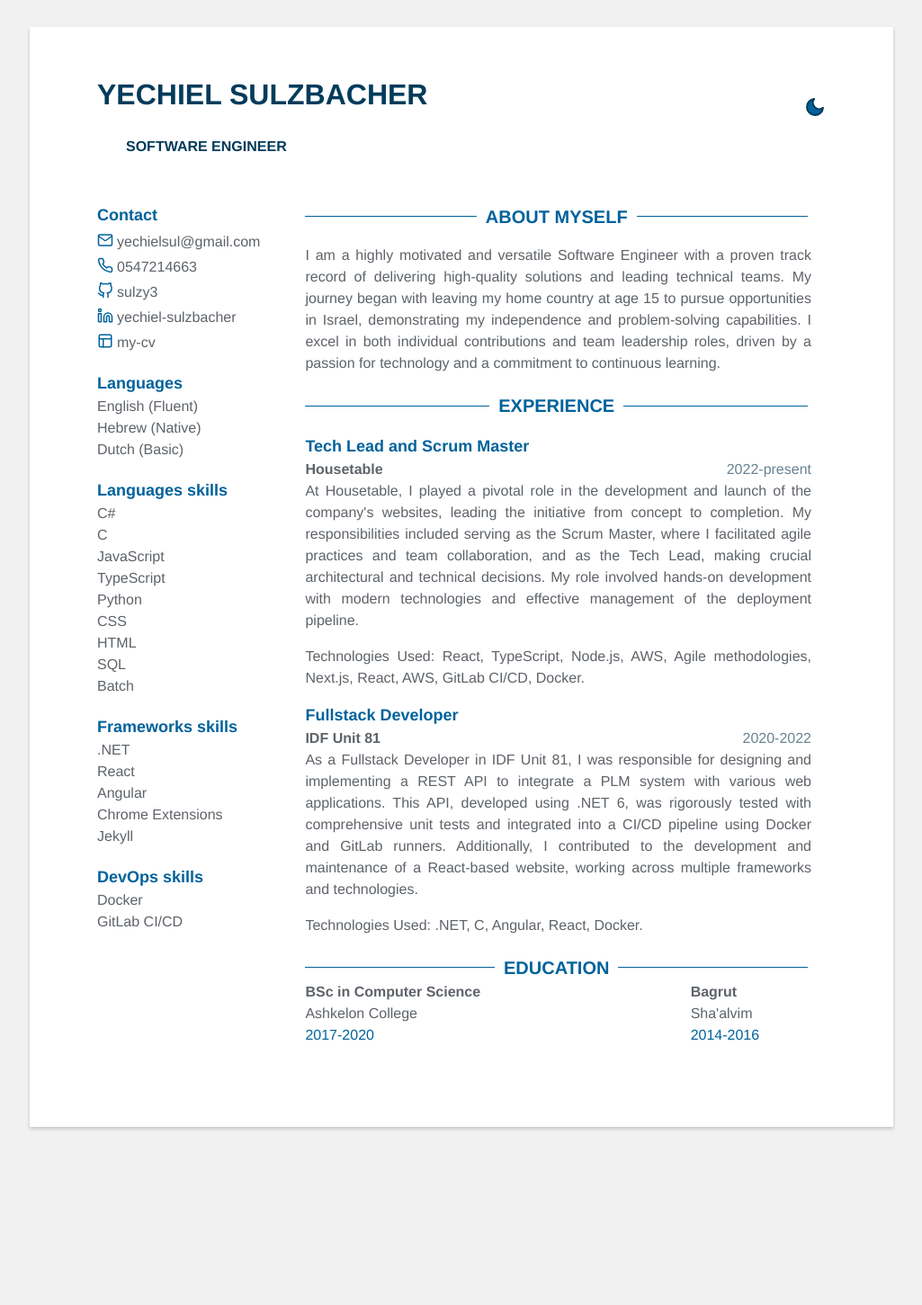
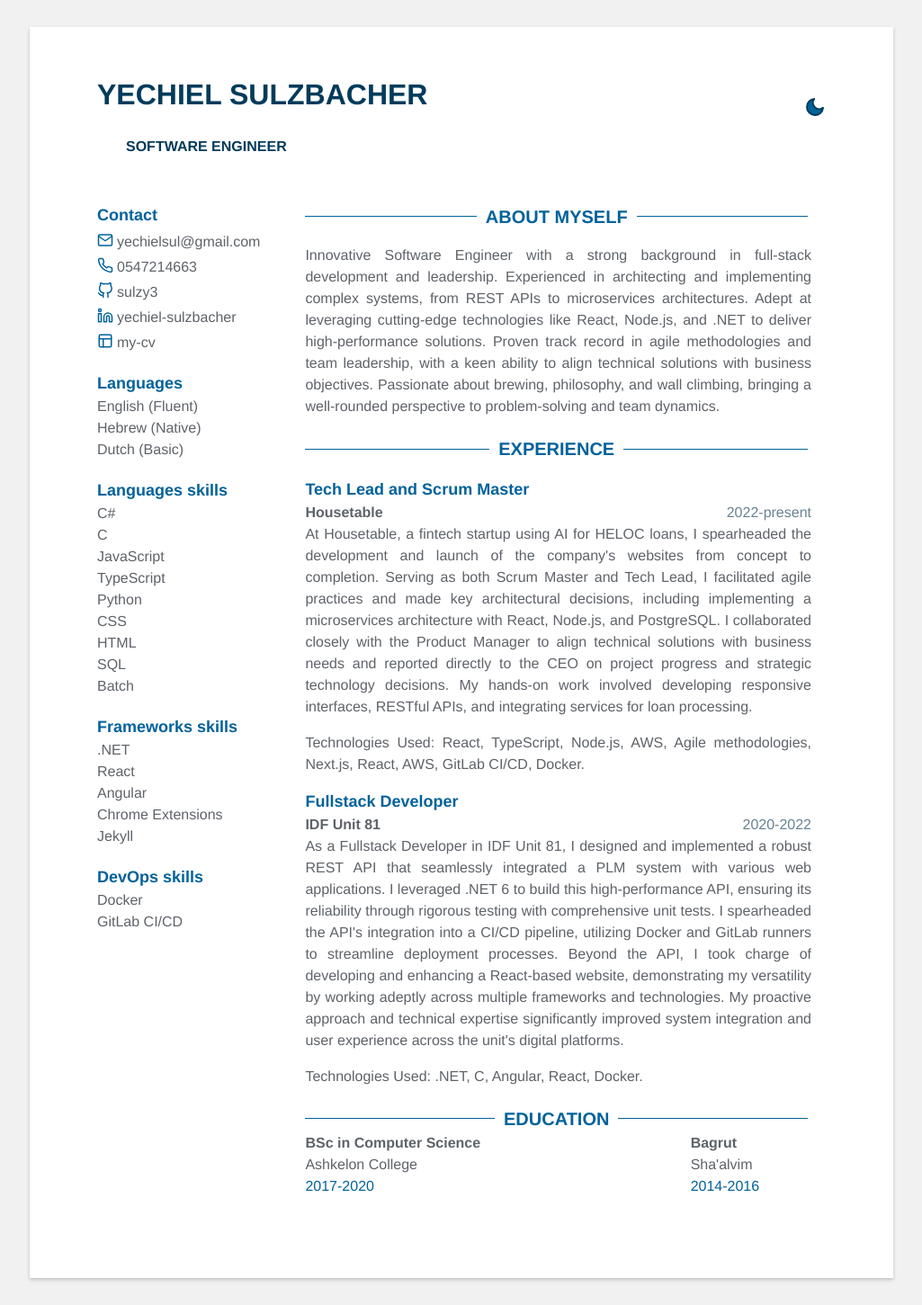
Before and after one commit to chaniheller97/my-cv, a Jekyll site: the page built from index.html, in a window 1280 px wide. Shown: the whole page at 90% size, without its empty margins (127-1152 px from the left). Built offline with Jekyll 4.4.1, drawn with Linux system fonts in a browser that asks for light colours; before the commit the page ends 1283 px from its top, so only the background shows below that.

Commit message:
Update data.yml

```diff
--- a/_data/data.yml
+++ b/_data/data.yml
@@ -25,6 +25,11 @@
     time: 2014-2016
     university: Sha'alvim
 
+interests:
+   -brewing
+   -philosophy
+   -wall climbing
+
 skills:
   - category: Languages
     skill:
@@ -51,14 +56,14 @@
 
 # Profile
 profile: |
-  I am a highly motivated and versatile Software Engineer with a proven track record of delivering high-quality solutions and leading technical teams. My journey began with leaving my home country at age 15 to pursue opportunities in Israel, demonstrating my independence and problem-solving capabilities. I excel in both individual contributions and team leadership roles, driven by a passion for technology and a commitment to continuous learning.
-# Experience
+     Innovative Software Engineer with a strong background in full-stack development and leadership. Experienced in architecting and implementing complex systems, from REST APIs to microservices architectures. Adept at leveraging cutting-edge technologies like React, Node.js, and .NET to deliver high-performance solutions. Proven track record in agile methodologies and team leadership, with a keen ability to align technical solutions with business objectives. Passionate about brewing, philosophy, and wall climbing, bringing a well-rounded perspective to problem-solving and team dynamics.
+ # Experience
 experience:
   - role: Tech Lead and Scrum Master
     time: 2022-present
     company: Housetable
     details: |
-      At Housetable, I played a pivotal role in the development and launch of the company's websites, leading the initiative from concept to completion. My responsibilities included serving as the Scrum Master, where I facilitated agile practices and team collaboration, and as the Tech Lead, making crucial architectural and technical decisions. My role involved hands-on development with modern technologies and effective management of the deployment pipeline.
+        At Housetable, a fintech startup using AI for HELOC loans, I spearheaded the development and launch of the company's websites from concept to completion. Serving as both Scrum Master and Tech Lead, I facilitated agile practices and made key architectural decisions, including implementing a microservices architecture with React, Node.js, and PostgreSQL. I collaborated closely with the Product Manager to align technical solutions with business needs and reported directly to the CEO on project progress and strategic technology decisions. My hands-on work involved developing responsive interfaces, RESTful APIs, and integrating services for loan processing.
     technologies_used: |
       React, TypeScript, Node.js, AWS, Agile methodologies, Next.js, React, AWS, GitLab CI/CD, Docker.
 
@@ -66,6 +71,6 @@
     time: 2020-2022
     company: IDF Unit 81
     details: |
-      As a Fullstack Developer in IDF Unit 81, I was responsible for designing and implementing a REST API to integrate a PLM system with various web applications. This API, developed using .NET 6, was rigorously tested with comprehensive unit tests and integrated into a CI/CD pipeline using Docker and GitLab runners. Additionally, I contributed to the development and maintenance of a React-based website, working across multiple frameworks and technologies.
+      As a Fullstack Developer in IDF Unit 81, I designed and implemented a robust REST API that seamlessly integrated a PLM system with various web applications. I leveraged .NET 6 to build this high-performance API, ensuring its reliability through rigorous testing with comprehensive unit tests. I spearheaded the API's integration into a CI/CD pipeline, utilizing Docker and GitLab runners to streamline deployment processes. Beyond the API, I took charge of developing and enhancing a React-based website, demonstrating my versatility by working adeptly across multiple frameworks and technologies. My proactive approach and technical expertise significantly improved system integration and user experience across the unit's digital platforms.
     technologies_used: |
       .NET, C, Angular, React, Docker.
```
